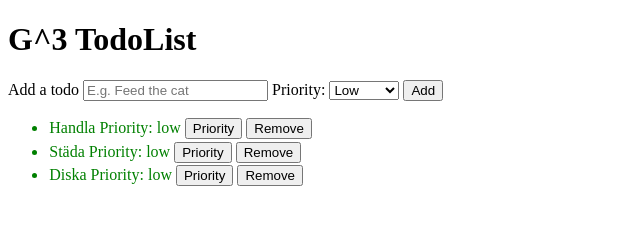
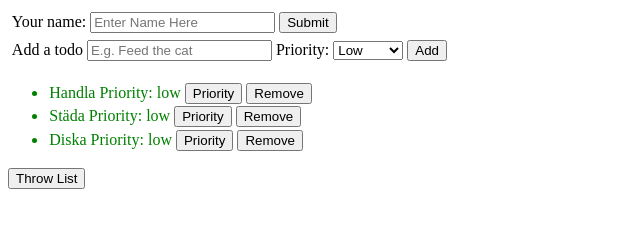
Before and after one commit to John-Rotte/VueToDoList, a plain HTML site: page index.html in a window 1280 px wide. Shown: the whole page, without its empty margins (0-640 px from the left). Drawn offline with nearby package versions, Linux system fonts and the light colour scheme.

Commit message:
Form padding, and Add user added

```diff
--- a/css/style.css
+++ b/css/style.css
@@ -20,6 +20,9 @@ h1 {
     font-size: xx-large;
     font-weight: bold;
 }
+form {
+    padding: 0.3vw;
+}
 
 @media screen and (min-width: 1025px){
 
--- a/index.html
+++ b/index.html
@@ -11,9 +11,20 @@
     <div id="flexContainer">
         <div id="todo-list-example">
 
-            <div id= "headerTitle"><h1>G^3 TodoList</h1></div>
+            <div id="logIn" v-if = "userAdded == false">
+                <form v-on:submit="addNewUser">
+                    <label for="userInput">Your name:</label>
+                        <input
+                            v-model="userName"
+                            id="userInput"
+                            placeholder="Enter Name Here"
+                        >
+                    <button>Submit</button>
+                </form>
 
+            </div>
 
+                <div id= "headerTitle" v-if="userAdded == true" ><h1>{{userName + 's '}}TodoList </h1></div>
 
                 <form v-on:submit.prevent="addNewTodo">
                     <label for="new-todo">Add a todo</label>
@@ -68,6 +79,11 @@
 
                 ></li>
             </ul>
+
+        <div id="removeAllButton" v-if="todos.length >= 0">
+            <button v-on:click="todos.splice(0)">Throw List</button>
+        </div>
+
         </div>
 
         <script src="https://cdn.jsdelivr.net/npm/vue/dist/vue.js"></script>
@@ -93,6 +109,8 @@
                 data: {
                     newTodoText: '',
                     newPrio:'low',
+                    userAdded: false,
+                    userName: '',
                     todos: [
                         {
                             id: 1,
@@ -124,11 +142,15 @@
                         })
                         this.newTodoText = '',
                         this.newPrio = 'low'
+                    },
+                    addNewUser: function () {
+                       this.userAdded = true
                     }
                 }
             })
         </script>
         <script src="js/userBoX.js"></script>
+
     </div>
 
 </body>
```
Lines whose indentation alone changed are shown as unchanged.
